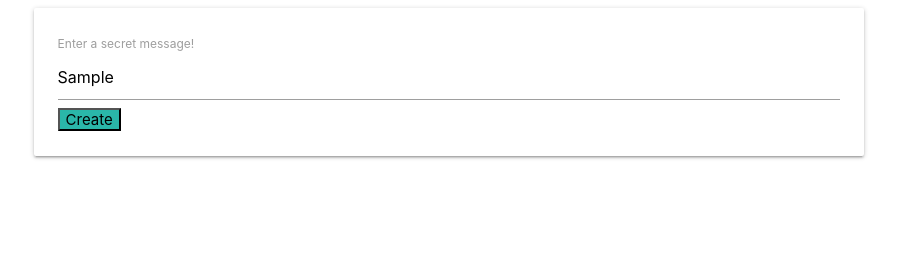
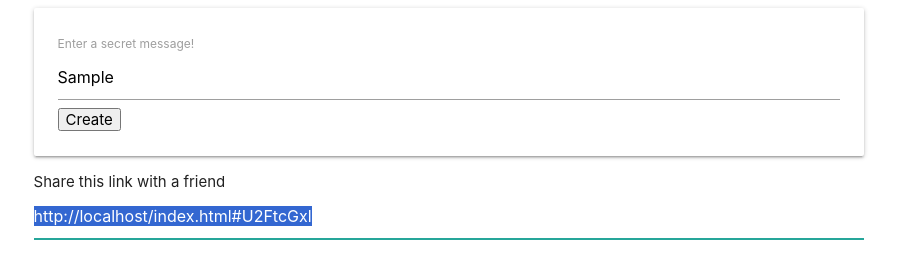
Before and after one commit to MinorImprovements/SecretMessages, a plain HTML site: page index.html in a window 1280 px wide. Both pictures are taken after typing "Sample" into the empty fields and a click on the button "Create". Shown: the whole page, without its empty margins (191-1088 px from the left). Drawn offline with nearby package versions, Linux system fonts and the light colour scheme.

Commit message:
Created encryption and generated a URL with that encryption

```diff
--- a/index.html
+++ b/index.html
@@ -11,10 +11,16 @@
                 <div class ="card-panel">
                     <form>
                         <label>Enter a secret message!</label>
-                        <input/>
+                        <input id="message-input"/>
                         <button class=""btn">Create</button>
                     </form>
                 </div>
+
+                    <div>
+                        Share this link with a friend
+                        <input id="link-input"
+                    </div>
+
             </div>
         </div>
         <script src ="index.js"></script>
--- a/index.js
+++ b/index.js
@@ -4,6 +4,10 @@
 document.querySelector('form').addEventListener('submit', event =>{
     event.preventDefault();
 
-    const input = document.querySelector('input');
-    console.log(input.value);
+    const input = document.querySelector('#message-input');
+    const encrypted = btoa(input.value);
+
+    const output = document.querySelector('#link-input');
+    output.value = `${window.location}#${encrypted}`;
+    output.select();
 })
```
